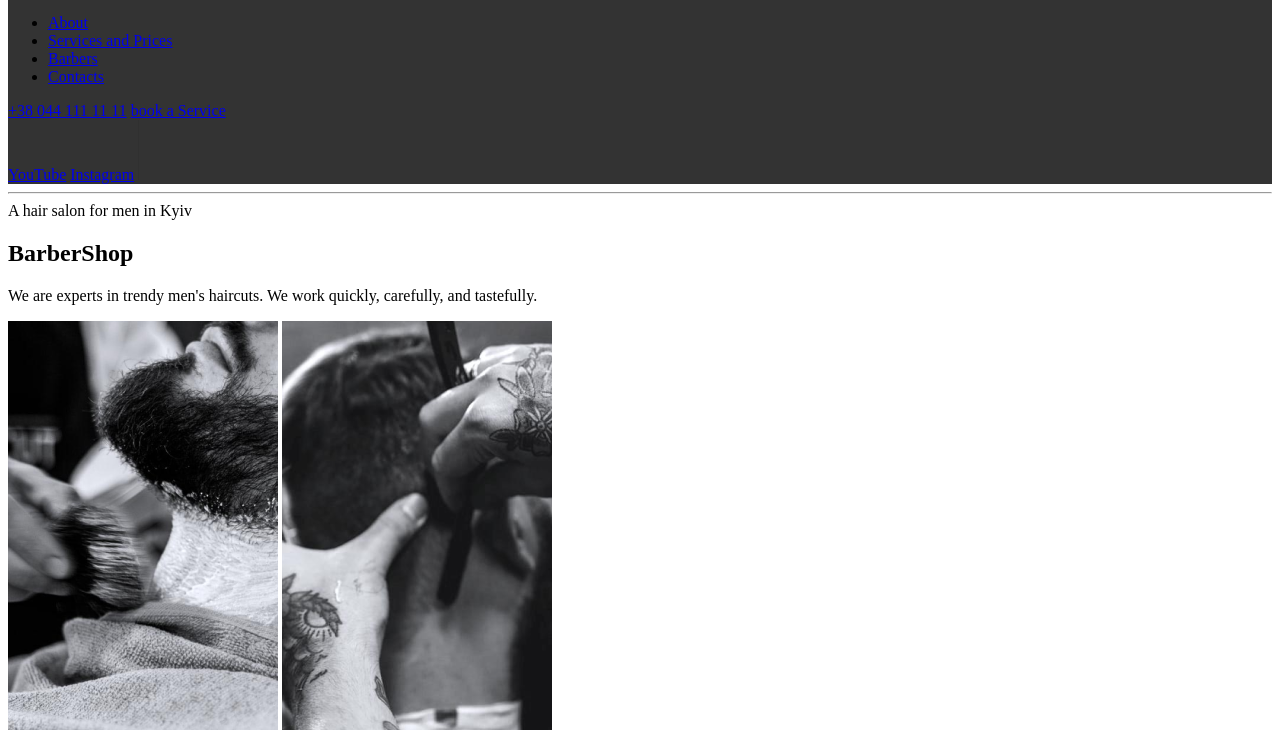
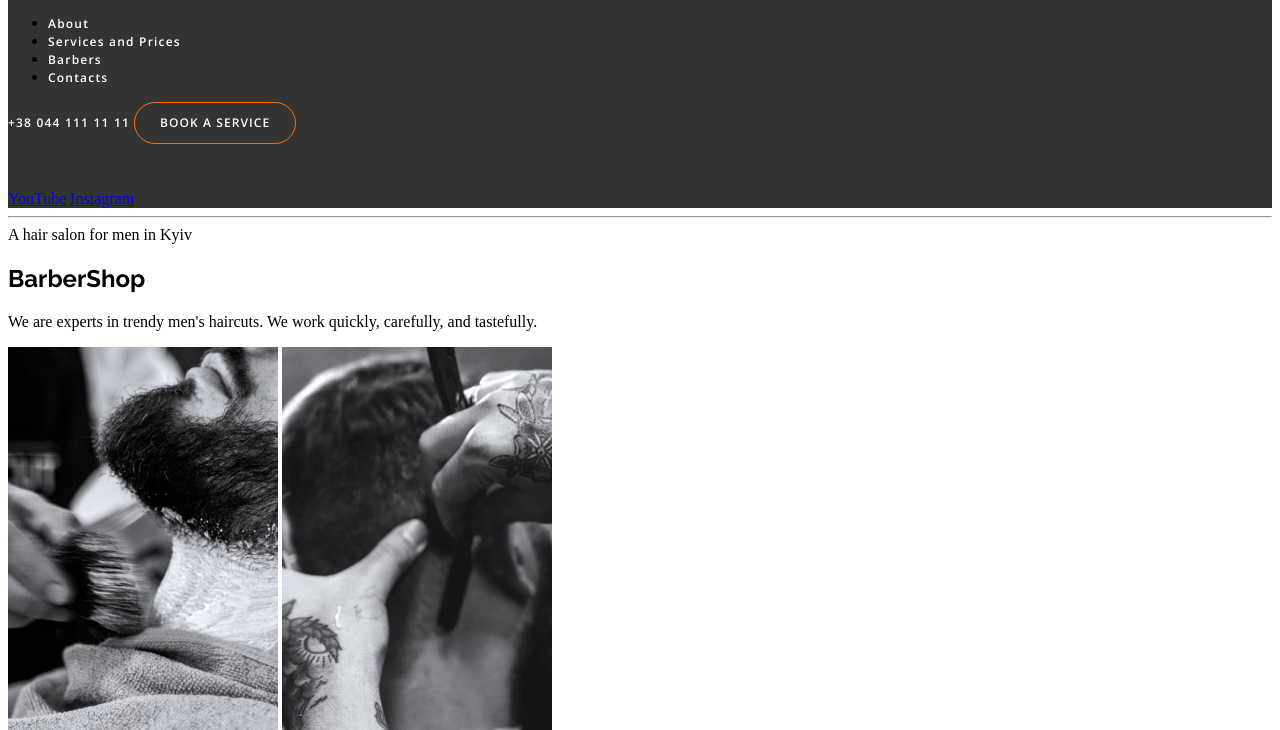
Before and after one commit to Junkyousha1/Barbershop, a plain HTML site: page index.html in a window 1280 px wide. Shown: the part 70-800 px from the top of the page. Drawn offline with nearby package versions, Linux system fonts and the light colour scheme.

Commit message:
styled button

```diff
--- a/css/style.css
+++ b/css/style.css
@@ -1,18 +1,25 @@
 :root {
     --link-color:#fff;
     --heading-font-family: "Raleway", sans-serif;
+    --text-font-family: "Open Sans", sans-serif;
+    --link-hover-color:#ff6c00;
 }
 .global-header {
     background-color: #333;
 }
 
-.global-header .main-navigation a:link
+.global-header .main-navigation a:link,
 .global-header .main-navigation a:visited {
     color: var(--link-color);
+    text-decoration: none;
+    font-family: var(--text-font-family);
+    font-size: 12px;
+    font-weight: 600;
+    line-height: 16px;
+    letter-spacing: 0.1em;
 }
-
 .global-header .main-navigation a:hover {
-    color: #FF6C00;
+    color: var(--link-hover-color);
 }
 
 .global-header .main-navigation a:active {
@@ -23,5 +30,42 @@ h1,
 h2,
 h3 {
     font-family: var(--heading-font-family)
-    font-weight: 700;
 }
+
+.button {
+    cursor: pointer;
+}
+
+.phone-number {
+    color: var(--link-color);
+    font-family: var(--text-font-family);
+    font-size: 12px;
+    font-weight: 600;
+    line-height: 16px;
+    letter-spacing: 0.1em;
+    text-decoration: none;
+}
+.phone-number:hover{
+    color: var(--link-hover-color);
+}
+
+.button {
+    color: var(--link-color);
+    font-family: var(--text-font-family);
+    font-size: 12px;
+    font-weight: 600;
+    line-height: 16px;
+    letter-spacing: 0.09em;
+    text-transform: uppercase;
+    background-color: transparent;
+    border: 1px solid #FF6C00;
+    border-radius: 25px;
+    padding: 12px 25px;
+}
+.button:hover {
+    background-color: #fff;
+    color: var(--link-hover-color);
+    border: 1px solid #fff;
+}
+
+/* width: 160px height: 40px top: 40px left: 1065px border-radius: 25px border: 1px */
--- a/index.html
+++ b/index.html
@@ -25,8 +25,8 @@
             </ul>
         </nav>
 
-        <a href="tel:+38 044 111 11 11">+38 044 111 11 11</a>
-        <a href="https://goit.global/ro/contacts/" target="_blank">book a Service</a>
+        <a href="tel:+38 044 111 11 11" class="phone-number">+38 044 111 11 11</a>
+        <button type="button" class="button">Book a Service</button>
 
         <section>
             <a href="https://www.youtube.com">YouTube</a>
```
